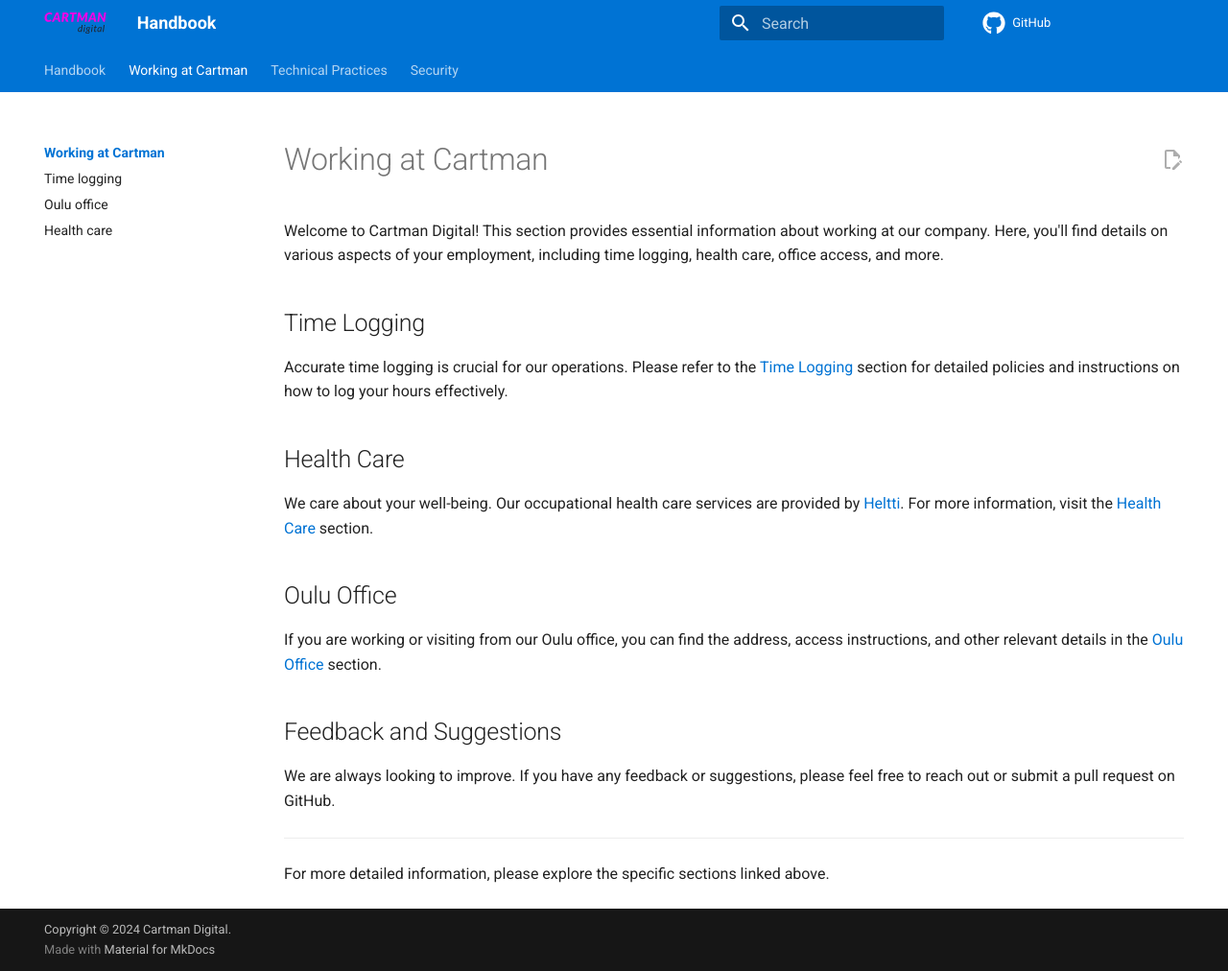
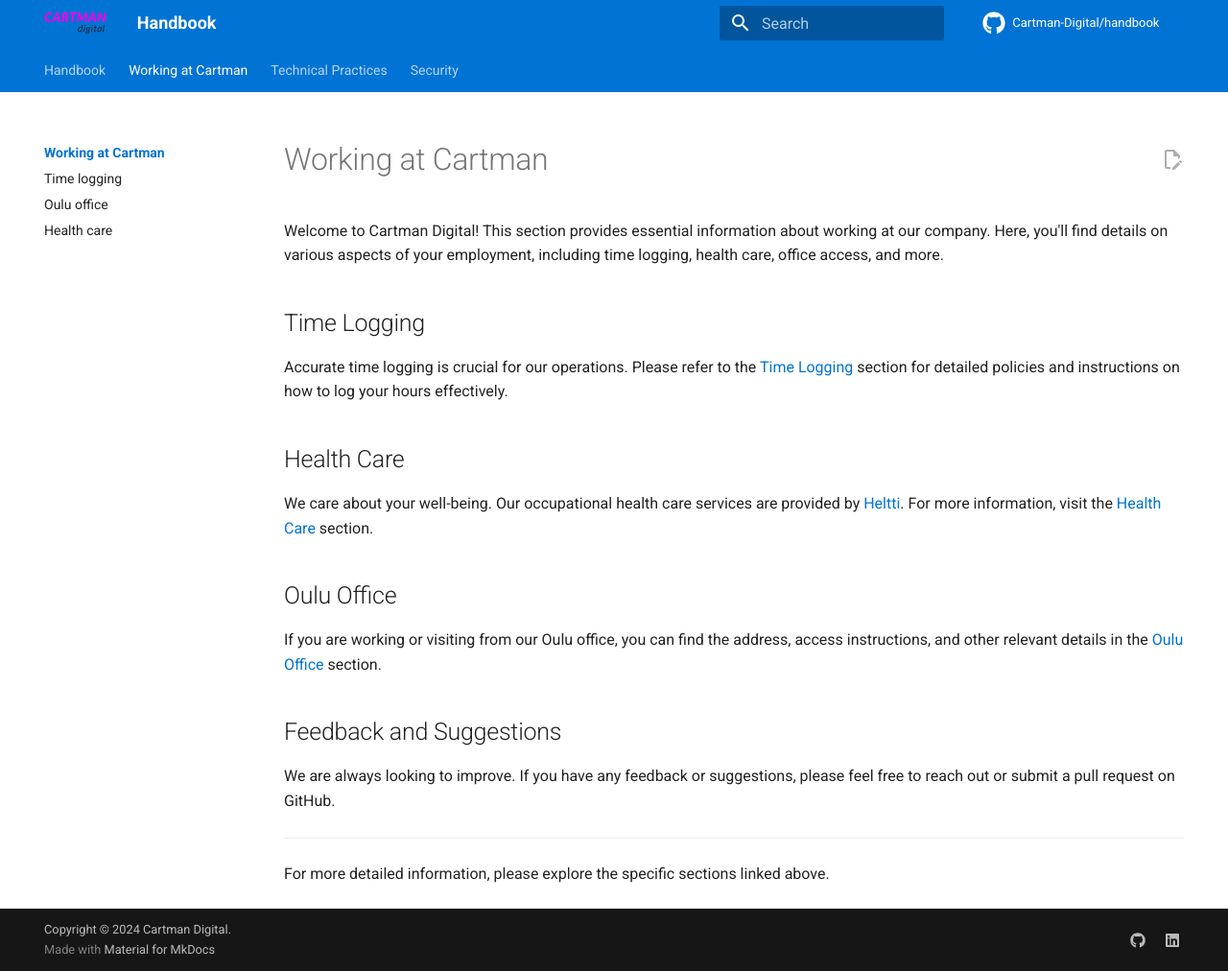
Before and after one commit to Cartman-Digital/handbook, an MkDocs documentation site: the page built from docs/working-at-cartman/index.md, in a window 1280 px wide and 1012 px high. Shown: the whole window at 96% size. Built offline with MkDocs 1.6.1 and Material for MkDocs 9.7.7, drawn with Linux system fonts in a browser that asks for light colours; comment, search, counter and statistics services are not loaded; part of the change alters nothing that is shown.

Commit message:
fix links

```diff
--- a/docs/working-at-cartman/index.md
+++ b/docs/working-at-cartman/index.md
@@ -9,15 +9,15 @@ Welcome to Cartman Digital! This section provides essential information about wo
 
 ## Time Logging
 
-Accurate time logging is crucial for our operations. Please refer to the [Time Logging](./working-at-cartman/time-logging.md) section for detailed policies and instructions on how to log your hours effectively.
+Accurate time logging is crucial for our operations. Please refer to the [Time Logging](time-logging.md) section for detailed policies and instructions on how to log your hours effectively.
 
 ## Health Care
 
-We care about your well-being. Our occupational health care services are provided by [Heltti](https://heltti.fi/). For more information, visit the [Health Care](./working-at-cartman/health-care.md) section.
+We care about your well-being. Our occupational health care services are provided by [Heltti](https://heltti.fi/). For more information, visit the [Health Care](health-care.md) section.
 
 ## Oulu Office
 
-If you are working or visiting from our Oulu office, you can find the address, access instructions, and other relevant details in the [Oulu Office](./working-at-cartman/oulu-office.md) section.
+If you are working or visiting from our Oulu office, you can find the address, access instructions, and other relevant details in the [Oulu Office](oulu-office.md) section.
 
 ## Feedback and Suggestions
 
--- a/mkdocs.yml
+++ b/mkdocs.yml
@@ -31,6 +31,16 @@ theme:
   icon:
     repo: fontawesome/brands/github
 
+extra:
+  status:
+    new: Recently added
+    deprecated: Deprecated
+  social:
+    - icon: fontawesome/brands/github
+      link: https://github.com/Cartman-Digital
+    - icon: fontawesome/brands/linkedin
+      link: https://www.linkedin.com/company/cartmandigital/
+
 
 extra_css:
   - stylesheets/extra.css
@@ -41,6 +51,7 @@ markdown_extensions:
 
 copyright: Copyright &copy; 2024 <a href="https://www.cartman.fi/">Cartman Digital</a>.
 
+repo_name: Cartman-Digital/handbook
 repo_url: https://github.com/Cartman-Digital/handbook
 edit_uri: edit/main/docs/
 
```
